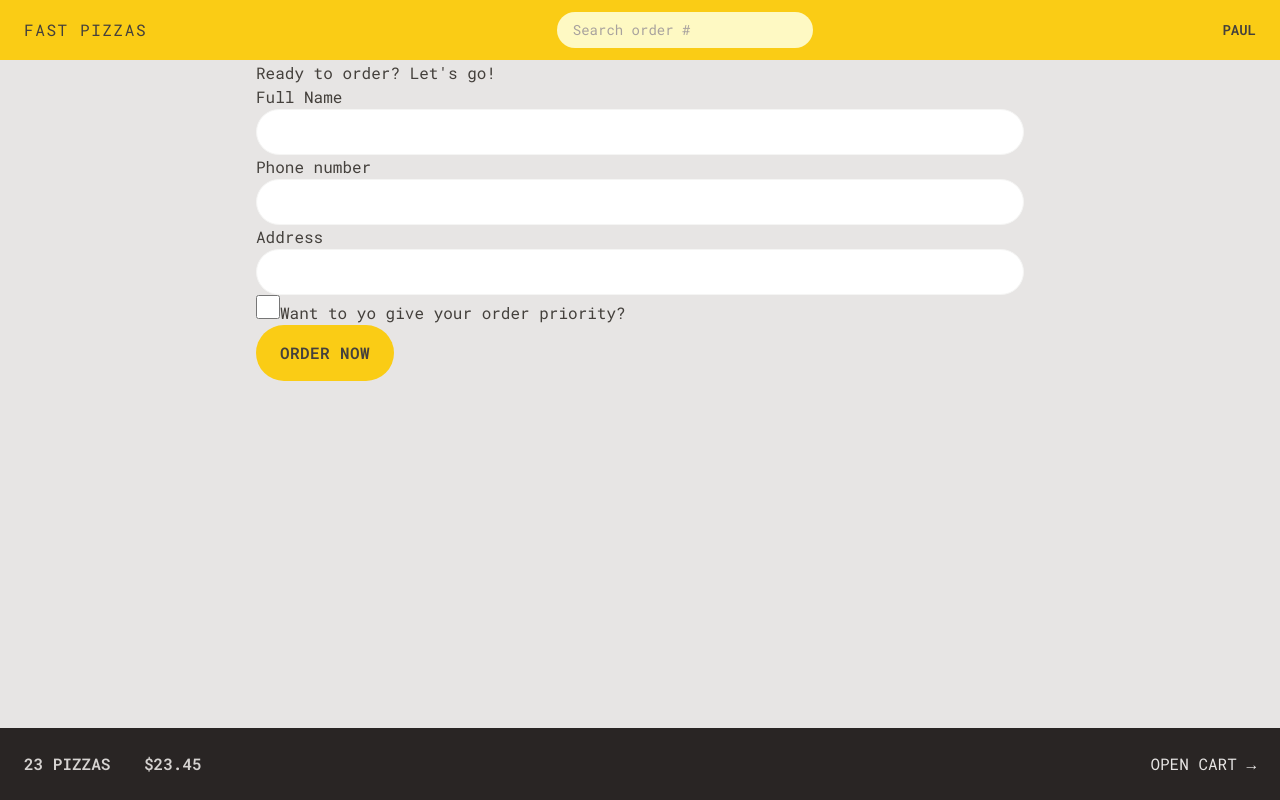
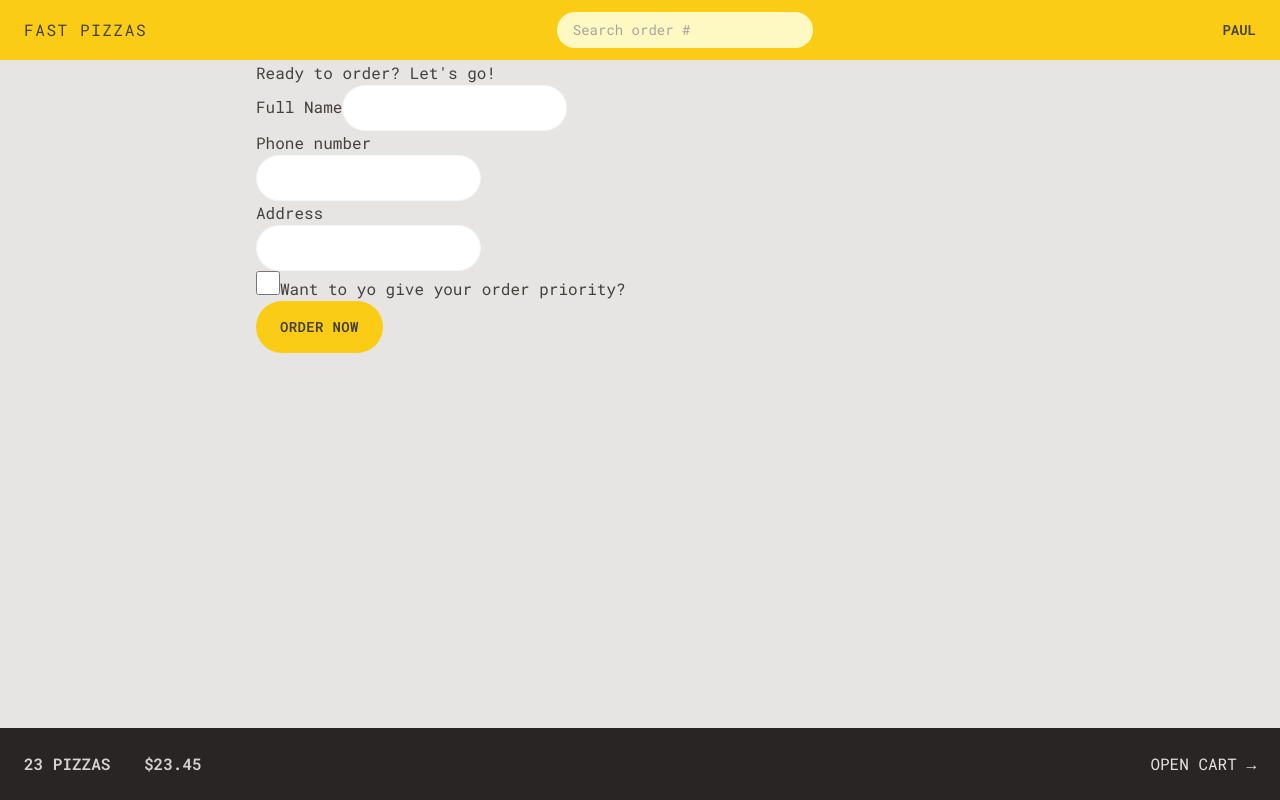
Before and after one commit to paulthadev/fast-pizzas, a React (Vite) app: page /order/new in a window 1280 px wide. Built offline with nearby package versions, Linux system fonts and the light colour scheme.

Commit message:
style: :lipstick: update button styles

```diff
--- a/src/index.css
+++ b/src/index.css
@@ -4,7 +4,7 @@
 
 @layer components {
   .input {
-    @apply w-full rounded-full border border-stone-100 px-4 py-2 text-sm transition-all duration-300 placeholder:text-stone-400 focus:outline-none focus:ring focus:ring-yellow-400 md:px-6 md:py-3
+    @apply rounded-full border border-stone-100 px-4 py-2 text-sm transition-all duration-300 placeholder:text-stone-400 focus:outline-none focus:ring focus:ring-yellow-400 md:px-6 md:py-3
   }
 
   /* https://dev.to/afif/i-made-100-css-loaders-for-your-next-project-4eje */
--- a/src/ui/Button.jsx
+++ b/src/ui/Button.jsx
@@ -2,13 +2,13 @@ import { Link } from "react-router-dom";
 
 function Button({ children, disabled, to, type }) {
   const base =
-    "focus-bg-yellow-300 inline-block rounded-full bg-yellow-400  font-semibold uppercase tracking-wide transition-colors duration-300 hover:bg-yellow-300 focus:outline-none focus:ring focus:ring-yellow-300 focus:ring-offset-2 disabled:cursor-not-allowed ";
+    "text-sm focus-bg-yellow-300 inline-block rounded-full bg-yellow-400  font-semibold uppercase tracking-wide transition-colors duration-300 hover:bg-yellow-300 focus:outline-none focus:ring focus:ring-yellow-300 focus:ring-offset-2 disabled:cursor-not-allowed ";
 
   const styles = {
     primary: base + " px-4 py-3 md:px-6 md:py-4 ",
     small: base + " px-4 py-2 md:px-5 md:py-2.5 text-xs",
     secondary:
-      "focus-bg-stone-300 focus:text-stone-800 inline-block rounded-full border-2 border-stone-300 px-4 py-2 font-semibold uppercase tracking-wide text-stone-400 transition-colors duration-300 hover:bg-stone-300 hover:text-stone-700 focus:outline-none focus:ring focus:ring-stone-800 focus:ring-offset-2 disabled:cursor-not-allowed md:px-6 md:py-3",
+      "text-sm focus-bg-stone-300 focus:text-stone-800 inline-block rounded-full border-2 border-stone-300 px-4 py-2 font-semibold uppercase tracking-wide text-stone-400 transition-colors duration-300 hover:bg-stone-300 hover:text-stone-700 focus:outline-none focus:ring focus:ring-stone-800 focus:ring-offset-2 disabled:cursor-not-allowed md:px-6 md:py-3",
   };
 
   if (to)
```
